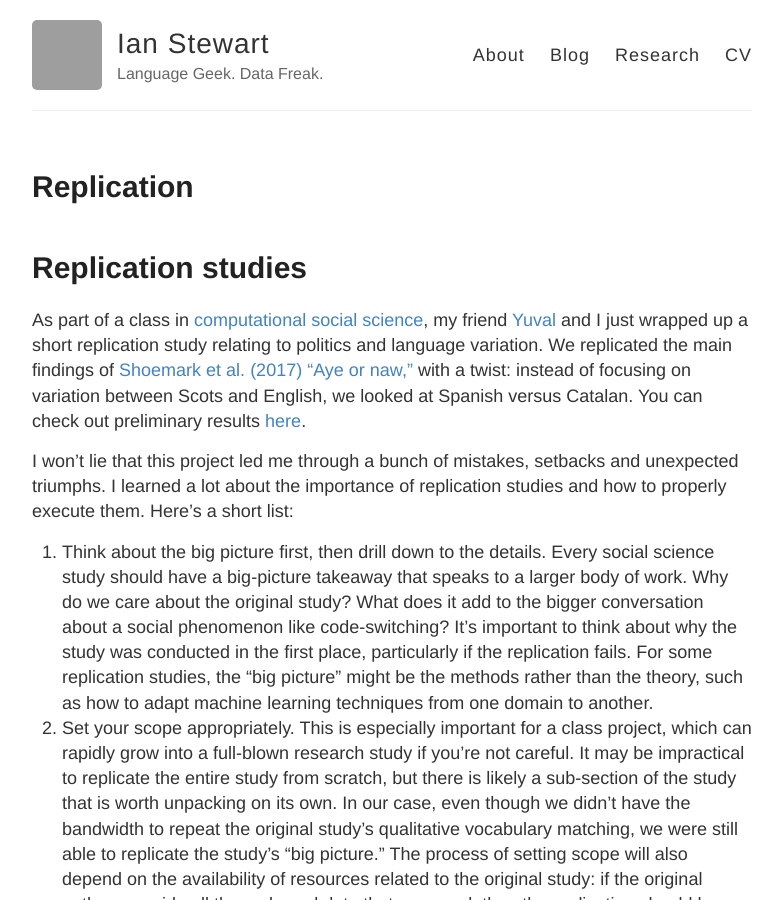
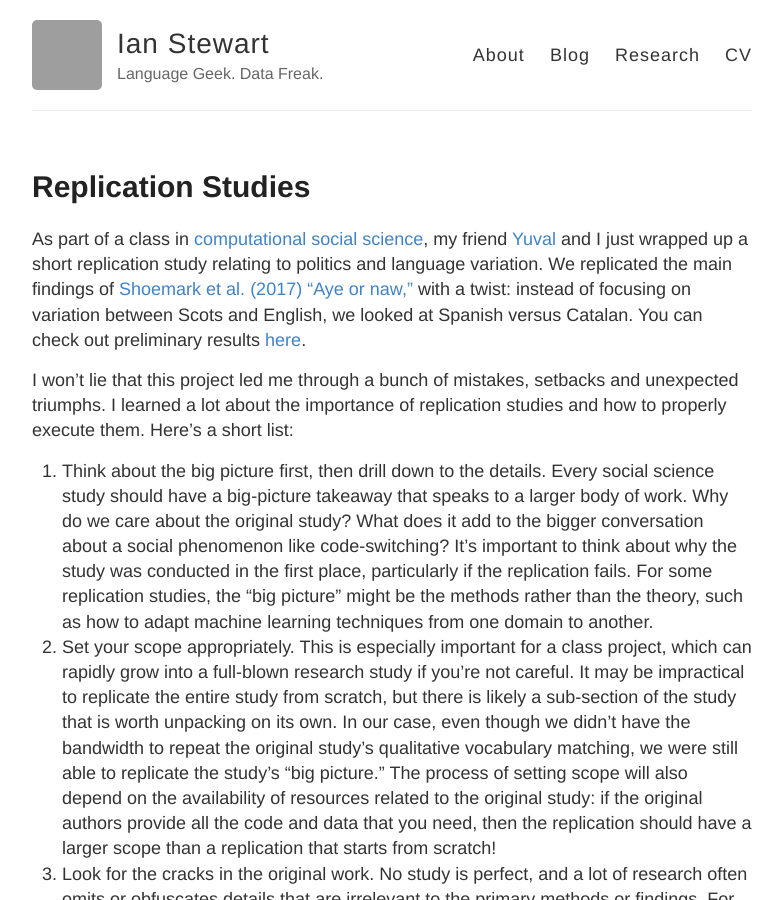
Before and after one commit to ianbstewart/ianbstewart.github.io, a Jekyll site: the page built from _posts/2018-01-12-replication-studies.md, in a window 1280 px wide and 900 px high. Shown: the whole window, without its empty margins (248-1031 px from the left). Built offline with Jekyll 4.4.1, drawn with Linux system fonts in a browser that asks for light colours; our own code applies the rules of GitHub Pages for plain Markdown files; grey boxes are pictures that could not be loaded.

Commit message:
replication

```diff
--- a/_posts/2018-01-12-replication.md
+++ b/_posts/2018-01-12-replication-studies.md
@@ -1,4 +1,3 @@
-# Replication studies
 As part of a class in [computational social science](https://github.com/jacobeisenstein/gt-css-class), my friend [Yuval](https://www.cc.gatech.edu/~ypinter3/) and I just wrapped up a short replication study relating to politics and language variation. We replicated the main findings of [Shoemark et al. (2017) "Aye or naw,"](http://www.aclweb.org/anthology/E17-1116) with a twist: instead of focusing on variation between Scots and English, we looked at Spanish versus Catalan. You can check out preliminary results [here](https://docs.google.com/presentation/d/1L4wNoTXDCysaQ65QYUJ_Y7Za8rULAdy_xrnjqZbQkek/edit?usp=sharing).
 
 I won't lie that this project led me through a bunch of mistakes, setbacks and unexpected triumphs. I learned a lot about the importance of replication studies and how to properly execute them. Here's a short list:
```
